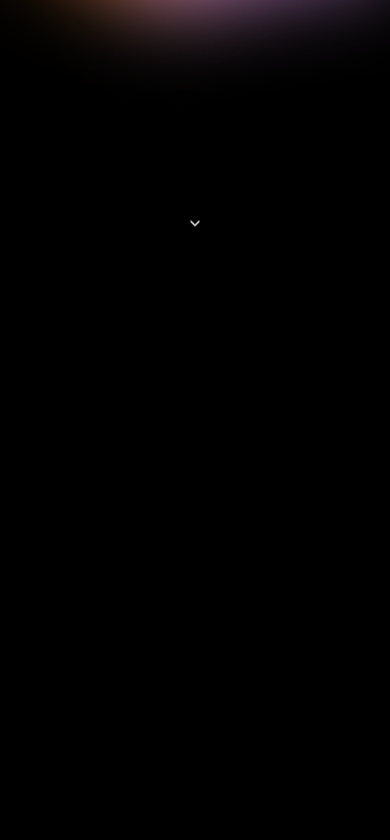
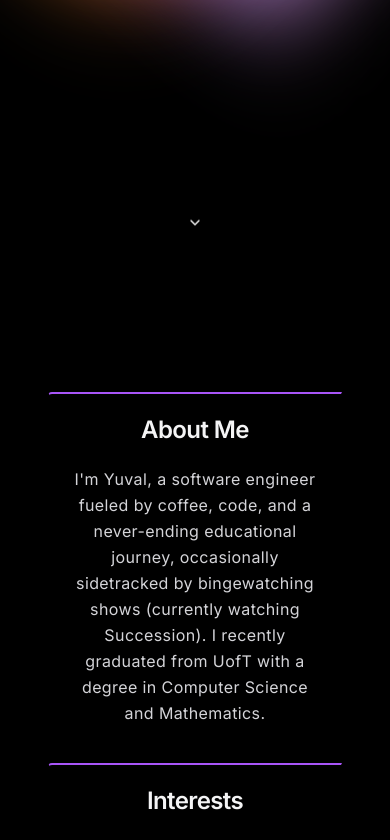
Before and after one commit to yuvalkamani/portfolio, a Next.js app: page / in a window 390 px wide. Shown: the part 500-1340 px from the top of the page. Before the commit the page ends 844 px from the top, so only its background shows below. Built offline with nearby package versions, Linux system fonts and the light colour scheme.

Commit message:
removed snap scrolling in small screen sizes (buggy)

```diff
--- a/app/(pages)/_components/about.tsx
+++ b/app/(pages)/_components/about.tsx
@@ -94,7 +94,7 @@ const ContentCard: React.FC<ContentCardProps> = ({ content, index }) => {
 
 export const About = () => {
   return (
-    <div className="h-screen w-screen overflow-auto snap-start text-center sm:text-left gap-3 p-12 sm:p-[90px] custom-md:p-[130px] grid grid-cols-1 sm:grid-cols-2 no-scrollbar">
+    <div className="sm:h-screen w-screen sm:overflow-auto snap-start text-center sm:text-left gap-3 p-12 sm:p-[90px] custom-md:p-[130px] grid grid-cols-1 sm:grid-cols-2 no-scrollbar">
       {CONTENTS.map((content, index) => (
         <ContentCard content={content} index={index} key={content.id} />
       ))}
--- a/app/(pages)/_components/projects.tsx
+++ b/app/(pages)/_components/projects.tsx
@@ -2,7 +2,7 @@ import { HoverEffect } from "@/components/ui/card-hover-effect";
 
 export function Projects() {
   return (
-    <div className="h-screen w-screen overflow-auto snap-start text-left py-12 sm:py-[80px] custom-md:py-16 no-scrollbar">
+    <div className="sm:h-screen w-screen sm:overflow-auto snap-start text-left py-0 sm:py-[80px] custom-md:py-16 no-scrollbar">
       <div className="flex flex-col justify-start items-center">
         <h1 className="text-3xl sm:text-4xl custom-md:text-5xl font-bold ">
           Projects
--- a/app/(pages)/page.tsx
+++ b/app/(pages)/page.tsx
@@ -4,7 +4,7 @@ import { Projects } from "./_components/projects";
 
 export default function Home() {
   return (
-    <div className="max-h-screen snap-y snap-mandatory overflow-y-scroll text-center no-scrollbar">
+    <div className="sm:max-h-screen max-h-fit snap-y snap-mandatory sm:overflow-y-scroll text-center no-scrollbar">
       <Landing />
       <About />
       <Projects />
```
